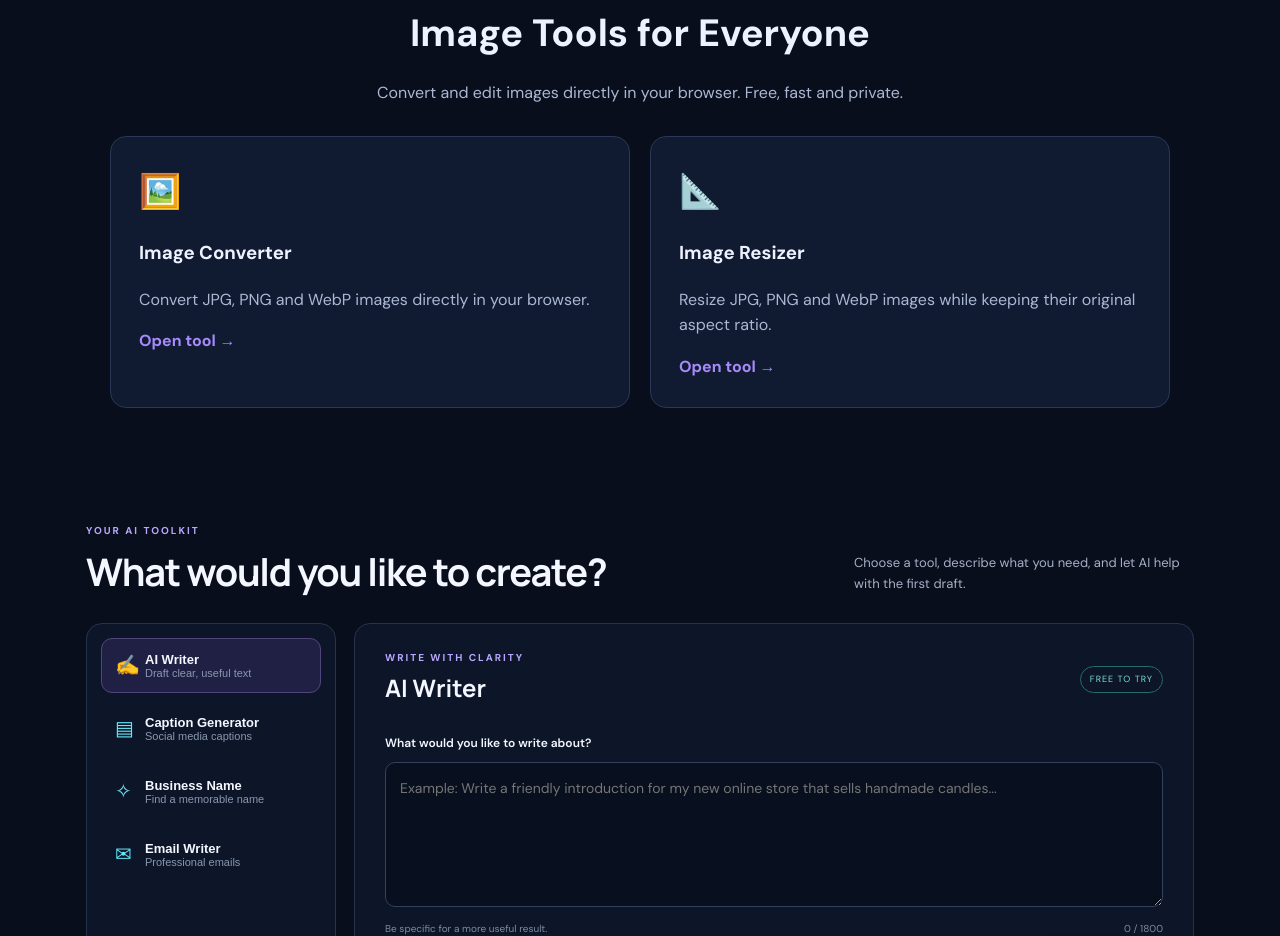
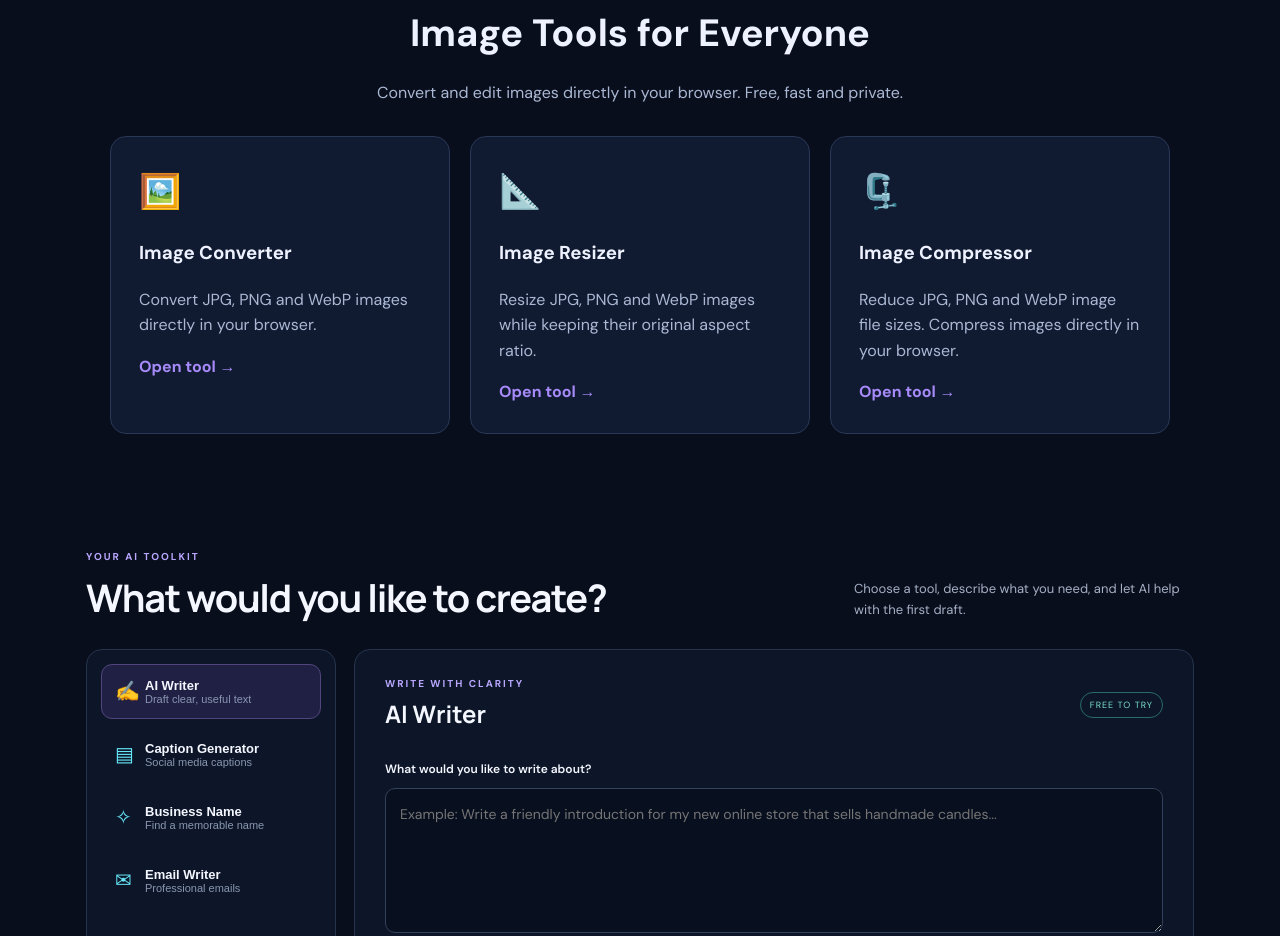
Before and after one commit to poomra2549-netizen/freeaitools, a plain HTML site: page index.html in a window 1280 px wide. Shown: the part 1456-2392 px from the top of the page. Drawn offline with Linux system fonts and the light colour scheme.

Commit message:
Add Image Compressor card to homepage

```diff
--- a/index.html
+++ b/index.html
@@ -122,6 +122,26 @@
 </a>
 <!-- End Image Resizer Card -->
 
+
+<!-- Image Compressor Card -->
+<a href="/image-compressor.html"
+   style="display:block;padding:28px;background:#101a30;border:1px solid #293856;border-radius:16px;text-decoration:none;color:#eef2ff;">
+
+  <div style="font-size:34px;">🗜️</div>
+
+  <h3>Image Compressor</h3>
+
+  <p style="color:#aab8d3;">
+    Reduce JPG, PNG and WebP image file sizes.
+    Compress images directly in your browser.
+  </p>
+
+  <span style="color:#a78bfa;font-weight:bold;">
+    Open tool &rarr;
+  </span>
+</a>
+<!-- End Image Compressor Card -->
+
   </div>
 </section>
 <!-- End Image Tools Section -->
```
